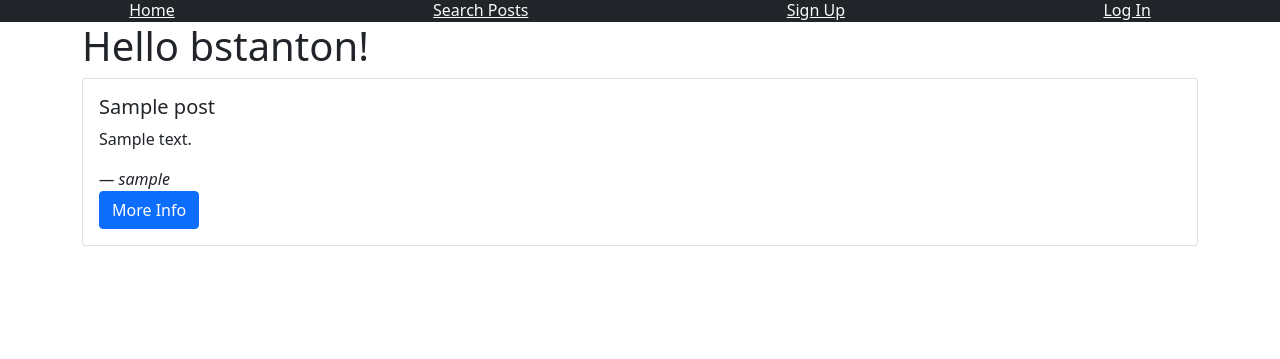
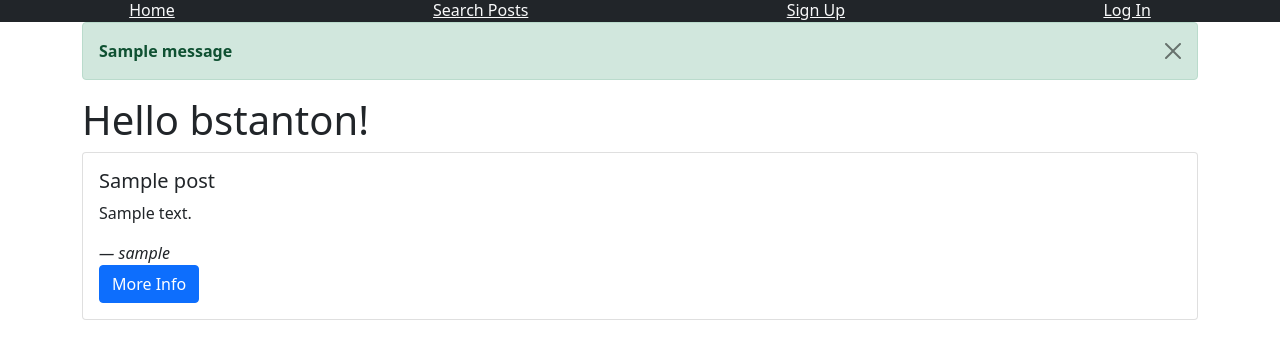
Before and after one commit to kmehner/kekambas_flask_blog, a Flask app: page / in a window 1280 px wide. Shown: the part 58-417 px from the top of the page. Run offline with Flask 2, Linux system fonts and the light colour scheme; tables that the repository leaves empty hold one stand-in row (values such as "Sample post"); one stand-in notice (Sample message) is shown; some libraries are stand-ins or nearby versions.

Commit message:
Add message flashing on sign up

```diff
--- a/app/routes.py
+++ b/app/routes.py
@@ -1,5 +1,5 @@
 from app import app
-from flask import redirect, render_template, url_for
+from flask import redirect, render_template, url_for, flash
 from app.forms import SignUpForm
 from app.models import User, Post
 
@@ -23,6 +23,8 @@ def signup():
         password = form.password.data
         # Create a new user instance with form data
         new_user = User(email=email, username=username, password=password)
+        # flash message saying new user has been created
+        flash(f"{new_user.username} has succesfully signed up.", "success")
         return redirect(url_for('index'))
 
     return render_template('signup.html', title=title, form=form)
--- /dev/null
+++ b/app/templates/alert_message.html
@@ -0,0 +1,10 @@
+{% with messages = get_flashed_messages(with_categories=true) %}
+    {% if messages %}
+        {% for category, message in messages %}
+            <div class="alert alert-{{ category }} alert-dismissible fade show" role="alert">
+                <strong>{{ message }}</strong>
+                <button type="button" class="btn-close" data-bs-dismiss="alert" aria-label="Close"></button>
+            </div>
+        {% endfor %}
+    {% endif %}
+{% endwith %}
--- a/app/templates/base.html
+++ b/app/templates/base.html
@@ -23,9 +23,12 @@
         </nav>
 
         <div class="container">
-           {% block content %}
 
-           {% endblock content %}
+            {% include 'alert_message.html' %}
+
+            {% block content %}
+
+            {% endblock content %}
         </div>
 
 
```
